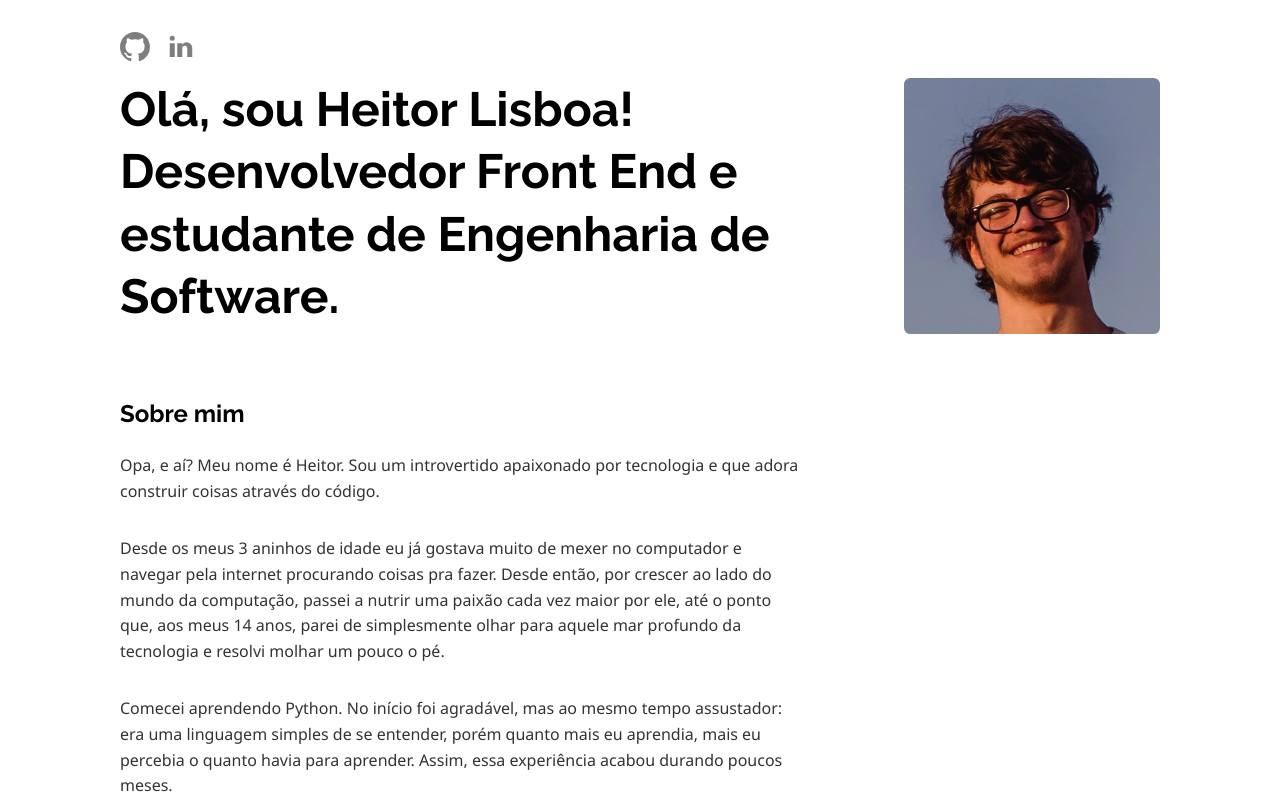
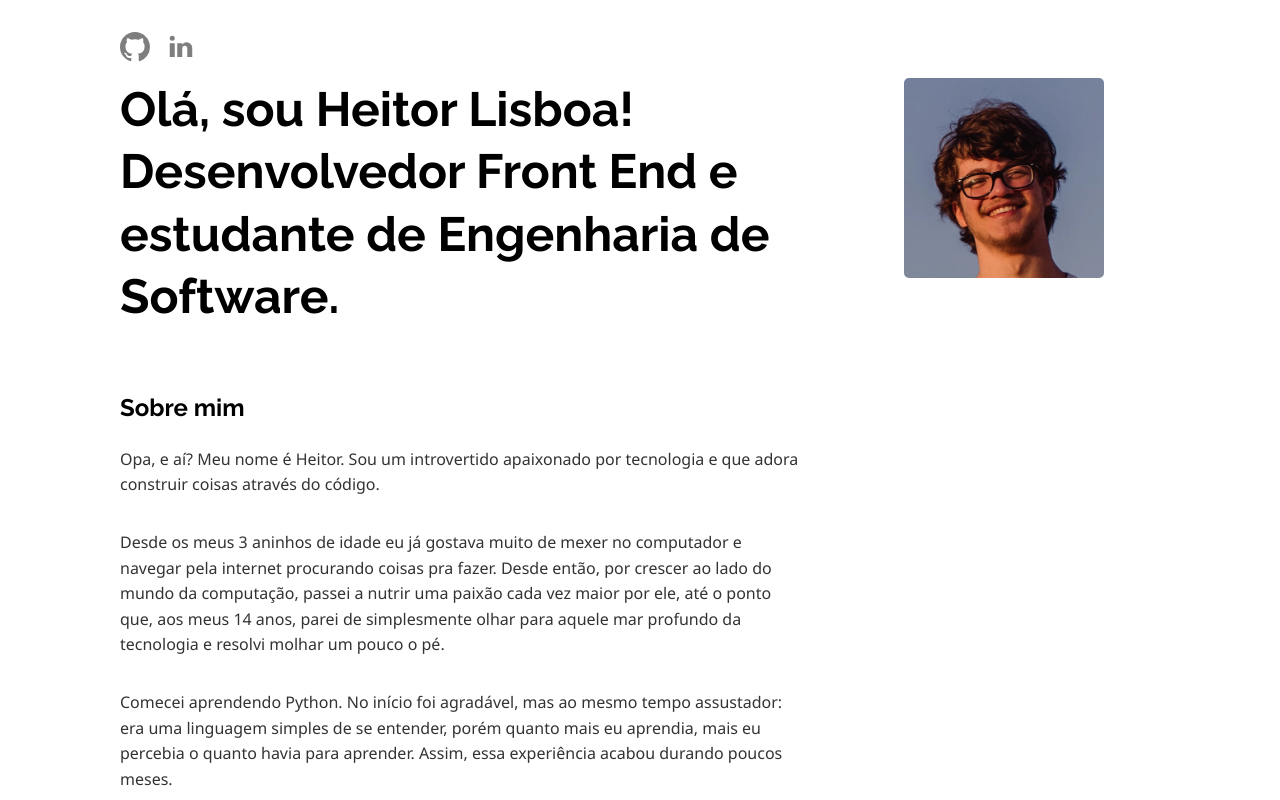
Before and after one commit to heitorlisboa/portfolio, a Next.js app: page / in a window 1280 px wide. Shown: the top 800 px of the page. Built offline with nearby package versions, Linux system fonts and the light colour scheme.

Commit message:
Alteração do componente da imagem do "hero"

```diff
--- a/pages/index.tsx
+++ b/pages/index.tsx
@@ -62,11 +62,16 @@ const Home: NextPage = () => {
               Olá, sou Heitor Lisboa! Desenvolvedor Front End e estudante de
               Engenharia de Software.
             </h1>
-            <img
-              className={styles.heroImage}
-              src="/img/hero-image.webp"
-              alt="Heitor sorrindo"
-            />
+            <div className={styles.heroImageContainer}>
+              <Image
+                src="/img/hero-image.webp"
+                alt="Heitor sorrindo"
+                layout="responsive"
+                width={200}
+                height={200}
+                priority
+              />
+            </div>
           </div>
           <section>
             <h2>Sobre mim</h2>
--- a/src/styles/pages/Home.module.scss
+++ b/src/styles/pages/Home.module.scss
@@ -63,13 +63,12 @@
   }
 }
 
-.heroImage {
-  height: unset;
+.heroImageContainer {
+  aspect-ratio: 1;
+  max-height: 200px;
 
-  border-radius: 2.5%;
-
-  @media (max-width: sb.$max-tablet) {
-    height: 200px;
+  img {
+    border-radius: 2.5%;
   }
 }
 
```
